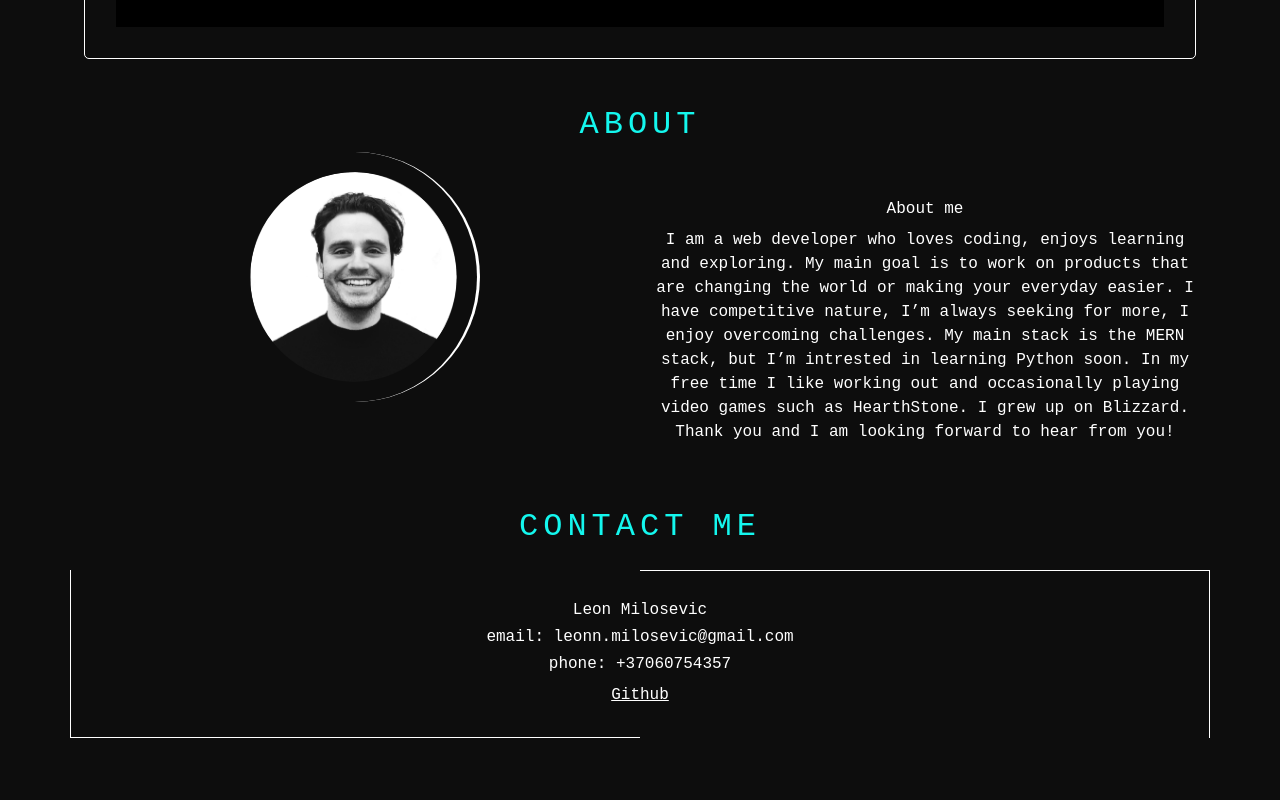
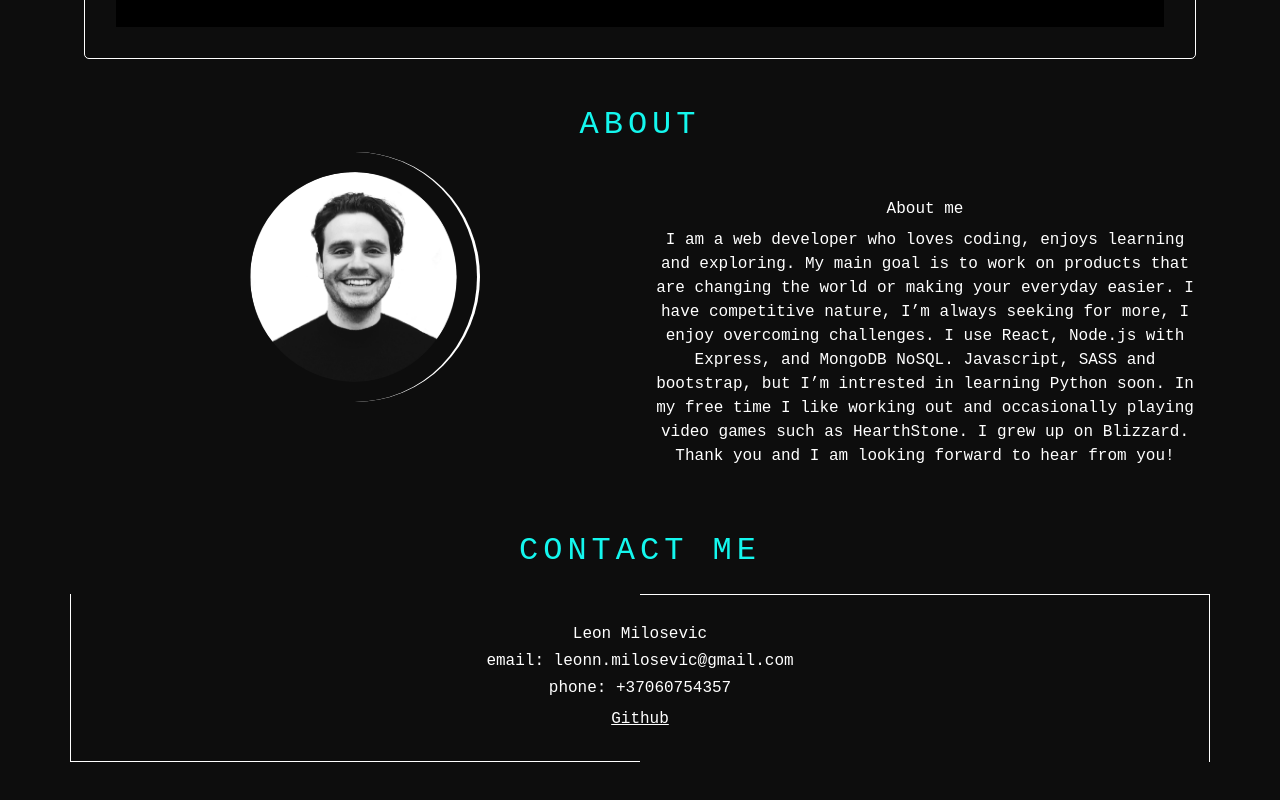
Before and after one commit to LeonMilosevic/portfolio, a React (Create React App) app: page / in a window 1280 px wide. Shown: the part 2538-3338 px from the top of the page. Built offline with nearby package versions, Linux system fonts and the light colour scheme; the HTML template or start-up script is replaced by a standard one; a web font is replaced by a local one.

Commit message:
about-me-update

```diff
--- a/src/components/main/About.js
+++ b/src/components/main/About.js
@@ -22,11 +22,12 @@ const About = () => {
             I am a web developer who loves coding, enjoys learning and
             exploring. My main goal is to work on products that are changing the
             world or making your everyday easier. I have competitive nature, I’m
-            always seeking for more, I enjoy overcoming challenges. My main
-            stack is the MERN stack, but I’m intrested in learning Python soon.
-            In my free time I like working out and occasionally playing video
-            games such as HearthStone. I grew up on Blizzard. Thank you and I am
-            looking forward to hear from you!
+            always seeking for more, I enjoy overcoming challenges. I use React,
+            Node.js with Express, and MongoDB NoSQL. Javascript, SASS and
+            bootstrap, but I’m intrested in learning Python soon. In my free
+            time I like working out and occasionally playing video games such as
+            HearthStone. I grew up on Blizzard. Thank you and I am looking
+            forward to hear from you!
           </p>
         </div>
       </div>
```
